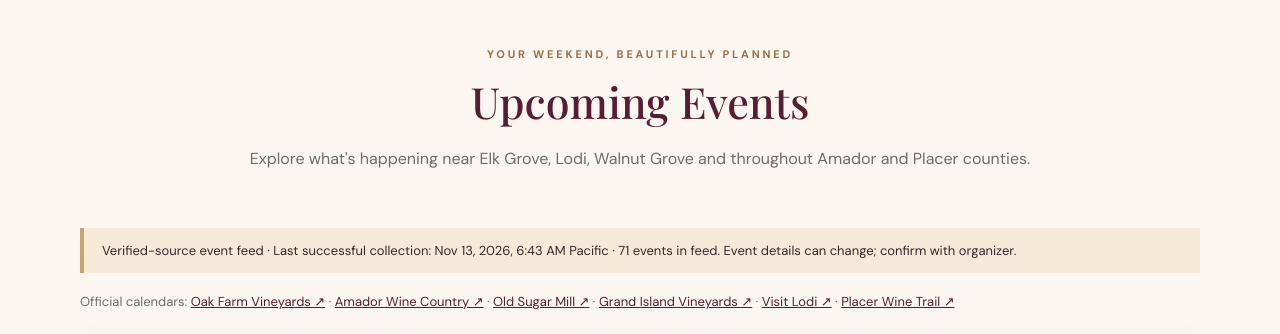
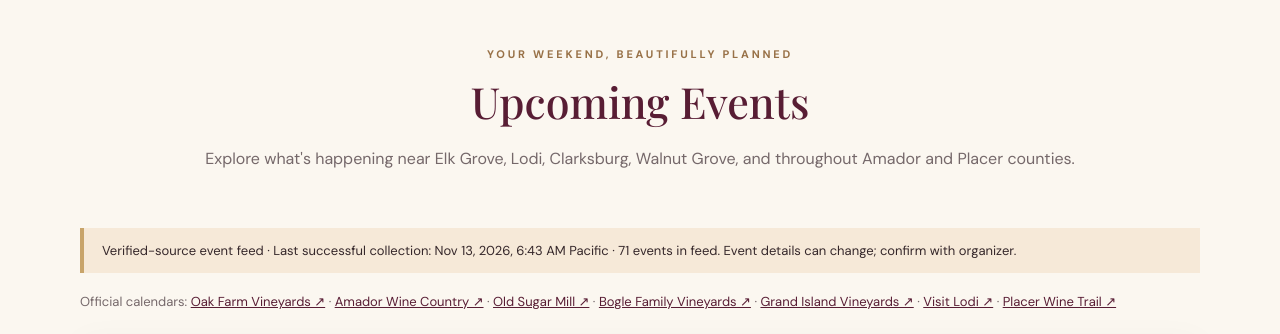
Before and after one commit to fcamacho-sendero/sendero-del-vino, a plain HTML site: page index.html in a window 1280 px wide. Shown: the part 466-800 px from the top of the page. Drawn offline with nearby package versions, Linux system fonts and the light colour scheme; a web font is replaced by a local one.

Commit message:
Add Clarksburg region and Bogle's official calendar link

```diff
--- a/index.html
+++ b/index.html
@@ -22,10 +22,10 @@
 </header>
 <main>
 <section class="hero"><div class="hero-shade"><p class="eyebrow">SDV WINE · SENDERO DEL VINO</p><h1>Make every weekend<br><em>worth discovering.</em></h1><p>Winery events, live music, food, festivals and unforgettable local experiences — all in one place.</p><a href="#events" class="hero-button">Explore Events ↓</a></div></section>
-<section class="intro"><p class="eyebrow dark">YOUR WEEKEND, BEAUTIFULLY PLANNED</p><h2>Upcoming Events</h2><p>Explore what's happening near Elk Grove, Lodi, Walnut Grove and throughout Amador and Placer counties.</p></section>
+<section class="intro"><p class="eyebrow dark">YOUR WEEKEND, BEAUTIFULLY PLANNED</p><h2>Upcoming Events</h2><p>Explore what's happening near Elk Grove, Lodi, Clarksburg, Walnut Grove, and throughout Amador and Placer counties.</p></section>
 <section id="events" class="events-section">
-<div class="notice" id="source-status">Loading verified-source events…</div><p class="sources">Official calendars: <a href="https://www.oakfarmvineyards.com/upcoming-events/" target="_blank" rel="noopener">Oak Farm Vineyards ↗</a> · <a href="https://amadorwine.com/events/" target="_blank" rel="noopener">Amador Wine Country ↗</a> · <a href="https://oldsugarmill.com/events-calendar/" target="_blank" rel="noopener">Old Sugar Mill ↗</a> · <a href="https://www.grandislandvineyards.com/collection/events" target="_blank" rel="noopener">Grand Island Vineyards ↗</a> · <a href="https://visitlodi.com/events/" target="_blank" rel="noopener">Visit Lodi ↗</a> · <a href="https://placerwine.com/plan-your-visit/events/" target="_blank" rel="noopener">Placer Wine Trail ↗</a></p>
-<div class="filters"><label>Region<select id="region"><option value="all">All regions</option><option value="elk-grove">Elk Grove & nearby (15 mi)</option><option value="walnut">Walnut Grove</option><option value="amador">Amador County</option><option value="lodi">Lodi</option><option value="placer">Placer County</option></select></label><label>Category<select id="category"><option value="all">All event types</option><option value="music">Live music</option><option value="food">Food & dining</option><option value="festival">Festivals</option><option value="other">Other experiences</option></select></label><label>When<select id="when"><option value="all">Any date</option><option value="weekend">This weekend</option><option value="month">Next 30 days</option></select></label><label class="search-label">Search<input id="search" placeholder="Search events or venues"></label></div>
+<div class="notice" id="source-status">Loading verified-source events…</div><p class="sources">Official calendars: <a href="https://www.oakfarmvineyards.com/upcoming-events/" target="_blank" rel="noopener">Oak Farm Vineyards ↗</a> · <a href="https://amadorwine.com/events/" target="_blank" rel="noopener">Amador Wine Country ↗</a> · <a href="https://oldsugarmill.com/events-calendar/" target="_blank" rel="noopener">Old Sugar Mill ↗</a> · <a href="https://boglewinery.com/events/" target="_blank" rel="noopener">Bogle Family Vineyards ↗</a> · <a href="https://www.grandislandvineyards.com/collection/events" target="_blank" rel="noopener">Grand Island Vineyards ↗</a> · <a href="https://visitlodi.com/events/" target="_blank" rel="noopener">Visit Lodi ↗</a> · <a href="https://placerwine.com/plan-your-visit/events/" target="_blank" rel="noopener">Placer Wine Trail ↗</a></p>
+<div class="filters"><label>Region<select id="region"><option value="all">All regions</option><option value="elk-grove">Elk Grove & nearby (15 mi)</option><option value="clarksburg">Clarksburg</option><option value="walnut">Walnut Grove</option><option value="amador">Amador County</option><option value="lodi">Lodi</option><option value="placer">Placer County</option></select></label><label>Category<select id="category"><option value="all">All event types</option><option value="music">Live music</option><option value="food">Food & dining</option><option value="festival">Festivals</option><option value="other">Other experiences</option></select></label><label>When<select id="when"><option value="all">Any date</option><option value="weekend">This weekend</option><option value="month">Next 30 days</option></select></label><label class="search-label">Search<input id="search" placeholder="Search events or venues"></label></div>
 <div class="toolbar"><span id="count"></span><label class="favorite-filter"><input type="checkbox" id="favoritesOnly"> Saved events only ♡</label></div>
 <div id="cards" class="cards" aria-live="polite"></div>
 </section>
```
